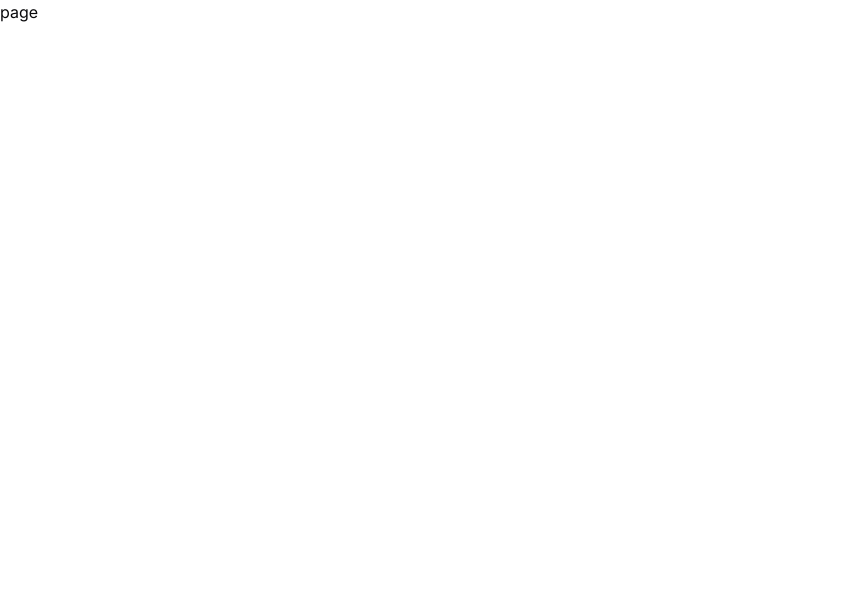
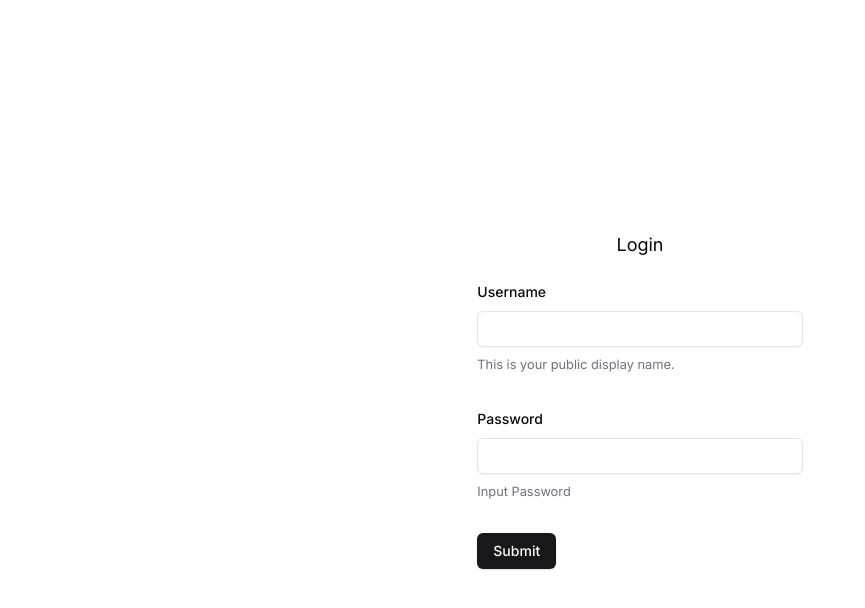
Before and after one commit to WavyBoyJodii/matrix-messenger, a Next.js app: page /login in a window 1280 px wide. Shown: the top 608 px of the page, without its empty margins (0-865 px from the left). Built offline with nearby package versions, Linux system fonts and the light colour scheme.

Commit message:
create login page

```diff
--- a/src/app/login/page.tsx
+++ b/src/app/login/page.tsx
@@ -1,5 +1,119 @@
-import React from "react";
+"use client";
+
+import {
+  loginSchema,
+  PositiveLoginResponseType,
+  ZLoginSchema,
+  NegativeResponseType,
+} from "@/lib/types";
+import { Button } from "@/components/ui/button";
+import { Input } from "@/components/ui/input";
+import {
+  Form,
+  FormControl,
+  FormDescription,
+  FormField,
+  FormItem,
+  FormLabel,
+  FormMessage,
+} from "@/components/ui/form";
+import { useForm } from "react-hook-form";
+import { zodResolver } from "@hookform/resolvers/zod";
+import axios from "axios";
+import Container from "@/components/Container";
+import { useToast } from "@/components/ui/use-toast";
+import { useRouter } from "next/navigation";
+import setCookie from "@/lib/setCookie";
 
 export default function LoginPage() {
-  return <div>page</div>;
+  const form = useForm<ZLoginSchema>({
+    resolver: zodResolver(loginSchema),
+    defaultValues: {
+      username: "",
+      password: "",
+    },
+  });
+
+  const router = useRouter();
+  const { toast } = useToast();
+
+  const onSubmit = async (data: ZLoginSchema) => {
+    try {
+      const result = await axios.post<PositiveLoginResponseType>(
+        "https://messengerbackend-production-d50f.up.railway.app/login",
+        data,
+      );
+      console.log(result);
+      setCookie(result.data.token);
+      toast({
+        description: `${result.data.username} has succesfully logged in`,
+      });
+      setTimeout(() => {
+        router.push("/");
+      }, 2000);
+    } catch (error) {
+      if (axios.isAxiosError<NegativeResponseType>(error)) {
+        console.log(error);
+        const responseString = error.response?.data.info.message;
+        if (responseString?.includes("username")) {
+          form.setError("username", {
+            type: "server",
+            message: responseString,
+          });
+        } else {
+          form.setError("password", {
+            type: "server",
+            message: responseString,
+          });
+        }
+      }
+    }
+  };
+
+  return (
+    <Container>
+      {" "}
+      <div className=" h-screen flex justify-center items-center">
+        {" "}
+        <div className=" w-1/3 h-1/2 p-10 flex flex-col gap-5 justify-center ">
+          <h1 className=" text-lg text-center">Login</h1>
+          <Form {...form}>
+            <form onSubmit={form.handleSubmit(onSubmit)} className="space-y-8">
+              <FormField
+                control={form.control}
+                name="username"
+                render={({ field }) => (
+                  <FormItem>
+                    <FormLabel>Username</FormLabel>
+                    <FormControl>
+                      <Input {...field} />
+                    </FormControl>
+                    <FormDescription>
+                      This is your public display name.
+                    </FormDescription>
+                    <FormMessage />
+                  </FormItem>
+                )}
+              />
+              <FormField
+                control={form.control}
+                name="password"
+                render={({ field }) => (
+                  <FormItem>
+                    <FormLabel>Password</FormLabel>
+                    <FormControl>
+                      <Input type="password" required {...field} />
+                    </FormControl>
+                    <FormDescription>Input Password</FormDescription>
+                    <FormMessage />
+                  </FormItem>
+                )}
+              />
+              <Button type="submit">Submit</Button>
+            </form>
+          </Form>
+        </div>
+      </div>
+    </Container>
+  );
 }
```
